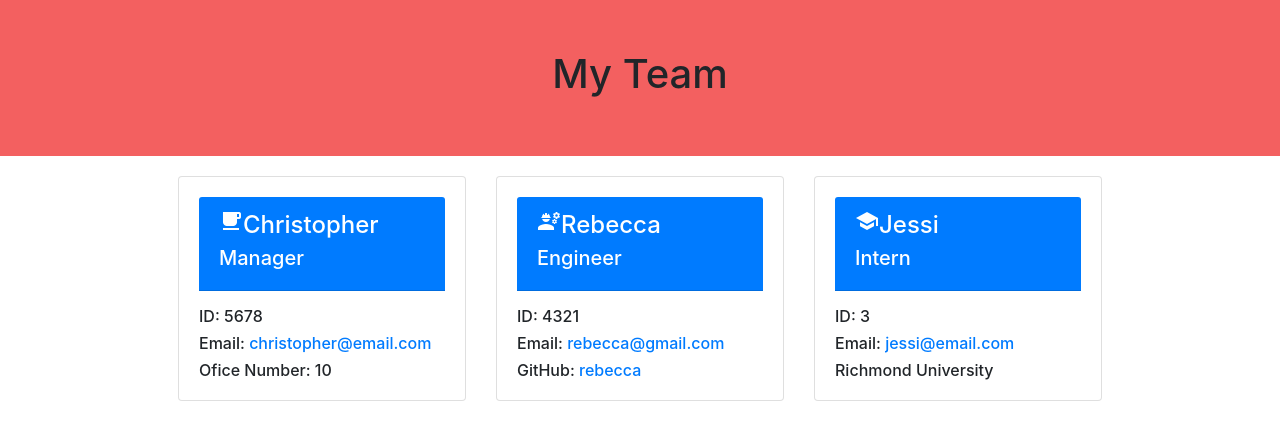
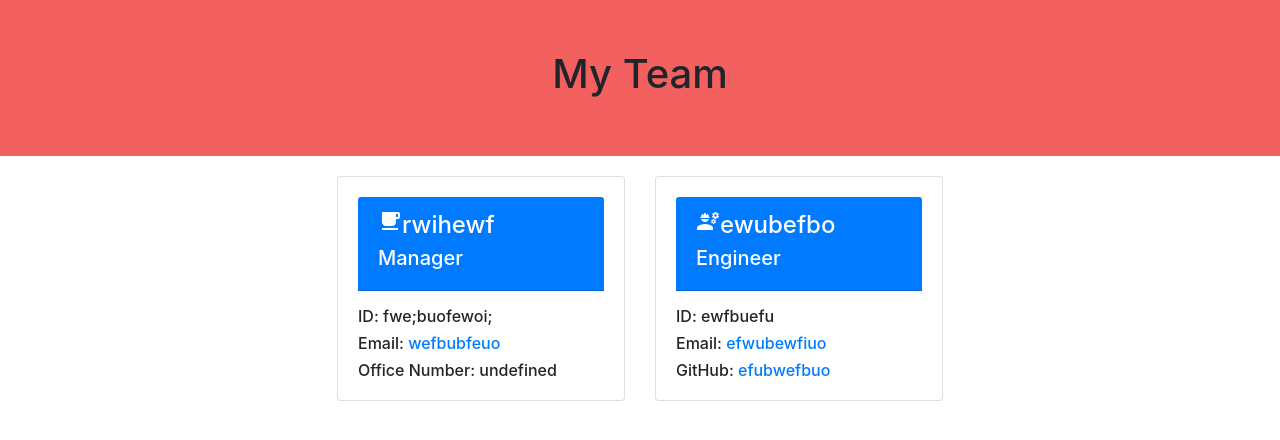
Before and after one commit to chriscampaigne/team-portfolio-generator, a website: page index.html in a window 1280 px wide. Drawn offline with nearby package versions, Linux system fonts and the light colour scheme.

Commit message:
figured out issue with js files

```diff
--- a/index.html
+++ b/index.html
@@ -1,8 +1,6 @@
 
-
-    <!DOCTYPE html>
+        <!DOCTYPE html>
     <html lang="en">
-
     <head>
         <meta charset="UTF-8">
         <meta name="viewport" content="width=device-width, initial-scale=1.0">
@@ -13,29 +11,25 @@
             integrity="sha384-Gn5384xqQ1aoWXA+058RXPxPg6fy4IWvTNh0E263XmFcJlSAwiGgFAW/dAiS6JXm" crossorigin="anonymous">
         <link href="https://fonts.googleapis.com/icon?family=Material+Icons" rel="stylesheet">
     </head>
-
     <body>
         <header>
             <h1>My Team</h1>
         </header>
-
     <main>
         <div class="flex-wrap">
-
-
     <section>
     <div class="container">
         <div class="manager">
             <div class="card" style="width: 18rem;">
                 <div class="card-body">
                     <div class="card-header bg-primary text-white">
-                    <h4 class="card-title"><span class="material-icons">local_cafe</span>Christopher</h4>
+                    <h4 class="card-title"><span class="material-icons">local_cafe</span>rwihewf</h4>
                     <h5 class="card-subtitle mb-2">Manager</h5>
                     </div>
                     <p></p>
-                    <h6 class="card-text">ID: 5678</h6>
-                    <h6 class="card-text">Email: <a href="mailto:bob@email.com">christopher@email.com</a></h6>
-                    <h6 class="card-text">Ofice Number: 10</h6>
+                    <h6 class="card-text">ID: fwe;buofewoi;</h6>
+                    <h6 class="card-text">Email: <a href="mailto:wefbubfeuo">wefbubfeuo</a></h6>
+                    <h6 class="card-text">Office Number: undefined</h6>
                 </div>
             </div>
         </div>
@@ -46,41 +40,19 @@
                     <div class="card" style="width: 18rem;">
                         <div class="card-body">
                             <div class="card-header bg-primary text-white">
-                            <h4 class="card-title"><span class="material-icons">engineering</span>Rebecca</h4>
+                            <h4 class="card-title"><span class="material-icons">engineering</span>ewubefbo</h4>
                             <h5 class="card-subtitle mb-2">Engineer</h5>
                             </div>
                             <p></p>
-                            <h6 class="card-text">ID: 4321</h6>
-                            <h6 class="card-text">Email: <a href="mailto:rebecca@gmail.com">rebecca@gmail.com</a></h6>
-                            <h6 class="card-text">GitHub: <a href="https://github.com/rebecca" target="_blank" rel="noopener noreferrer">rebecca</a></h6>
+                            <h6 class="card-text">ID: ewfbuefu</h6>
+                            <h6 class="card-text">Email: <a href="mailto:efwubewfiuo">efwubewfiuo</a></h6>
+                            <h6 class="card-text">GitHub: <a href="https://github.com/efubwefbuo" target="_blank" rel="noopener noreferrer">efubwefbuo</a></h6>
                         </div>
                     </div>
                 </div>
             </div>
         </section>
-        <section>
-            <div class="container">
-                <div class="intern">
-                    <div class="card" style="width: 18rem;">
-                        <div class="card-body">
-                            <div class="card-header bg-primary text-white">
-                            <h4 class="card-title"><span class="material-icons">school</span>Jessi</h4>
-                            <h5 class="card-subtitle mb-2">Intern</h5>
-                            </div>
-                            <p></p>
-                            <h6 class="card-text">ID: 3</h6>
-                            <h6 class="card-text">Email: <a href="mailto:jessi@email.com">jessi@email.com</a></h6>
-                            <h6 class="card-text">Richmond University</h6>
-                        </div>
-                    </div>
-                </div>
-            </div>
-        </section>
-
-
     </div>
     </main>
-
     </body>
-
     </html>
--- a/index.js
+++ b/index.js
@@ -3,8 +3,8 @@ const Manager = require('./lib/Manager.js');
 const Engineer = require('./lib/Engineer.js');
 const Intern = require('./lib/Intern.js');
 const Employee = require('./lib/Employee.js');
+const pageTemplate = require('./dist/pageTemplate');
 const fs = require('fs');
-const pageTemplate = require('./dist/pageTemplate');
 
 var employees = [];
 
```
Also changed, not shown: lib/Engineer.js (+11 -21 lines), lib/Intern.js (+11 -21 lines), lib/Manager.js (+10 -20 lines), dist/pageTemplate.js, lib/Employee.js (line endings or trailing spaces).
